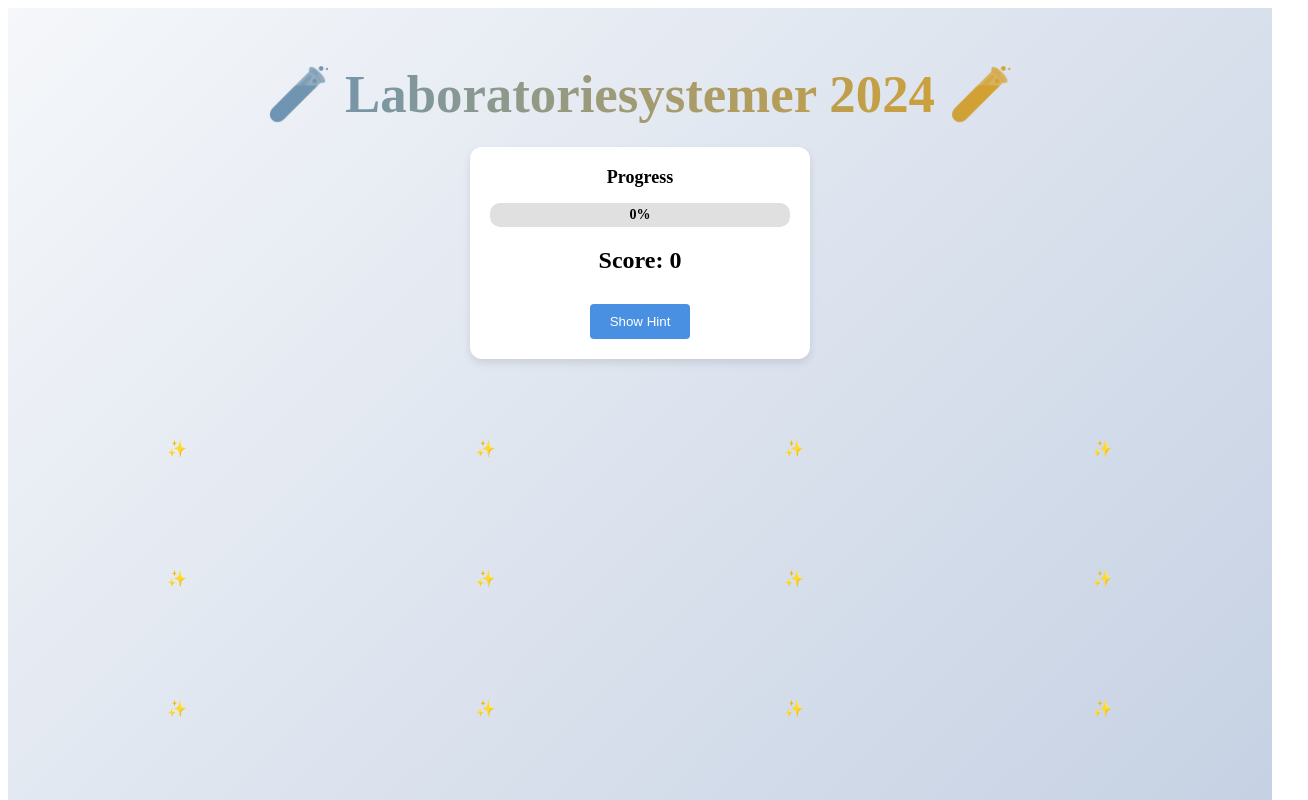
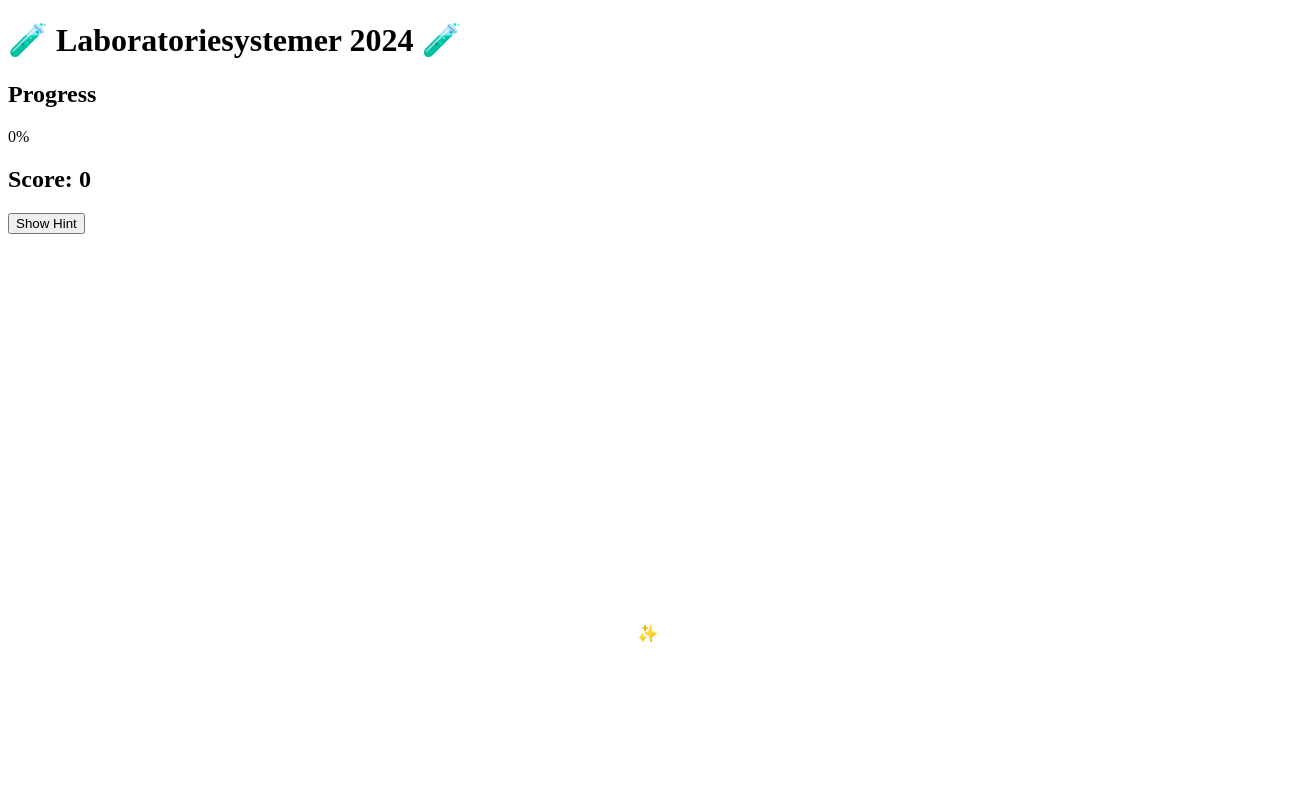
Before and after one commit to Ianropke/Labsys, a React (Create React App) app: page / in a window 1280 px wide. Shown: the top 800 px of the page, 1308 px wide, since content can reach past the window. Built offline with nearby package versions, Linux system fonts and the light colour scheme.

Commit message:
Update App.css

```diff
--- a/src/App.css
+++ b/src/App.css
@@ -1,106 +1,20 @@
 /* App.css */
 
-.app-container {
-  background: linear-gradient(135deg, #f5f7fa, #c3cfe2);
-  min-height: 100vh;
-  padding: 20px;
-  text-align: center;
+/* ... other styles remain unchanged ... */
+
+/* Updated .card-back class */
+.card-back {
+  /* Removed the CSS variable for background color */
+  /* background-color: var(--card-color, #4a90e2); */ /* This line is removed */
+  color: white;
+  transform: rotateY(180deg);
+  flex-direction: column;
+  padding: 10px;
+  border-radius: 12px;
+  backface-visibility: hidden;
 }
 
-.app-title {
-  margin-bottom: 20px;
-  background: linear-gradient(90deg, #4a90e2, #f9a602);
-  -webkit-background-clip: text;
-  background-clip: text;
-  color: transparent;
-  font-weight: bold;
-  font-size: calc(2.5rem + 1vw);
-  line-height: 1.2;
-  word-break: break-word;
-}
-
-.progress-bar-container {
-  margin-bottom: 30px;
-  padding: 20px;
-  background-color: #ffffff;
-  border-radius: 12px;
-  box-shadow: 0 4px 8px rgba(0, 0, 0, 0.1);
-  display: inline-block;
-  text-align: center;
-  width: fit-content;
-}
-
-.progress-title {
-  margin: 0 0 15px;
-  font-size: 18px;
-  font-weight: bold;
-}
-
-.progress-bar {
-  background: #e0e0e0;
-  border-radius: 10px;
-  overflow: hidden;
-  width: 300px;
-  height: 24px;
-  position: relative;
-  margin: 0 auto 15px;
-}
-
-.progress-bar-fill {
-  background: linear-gradient(90deg, #4a90e2, #00ced1);
-  height: 100%;
-  transition: width 0.5s ease;
-}
-
-.progress-bar-text {
-  position: absolute;
-  top: 50%;
-  left: 50%;
-  transform: translate(-50%, -50%);
-  font-size: 14px;
-  font-weight: bold;
-  color: black;
-  margin: 0;
-}
-
-.hint-button {
-  background-color: #4a90e2;
-  color: white;
-  padding: 10px 20px;
-  border: none;
-  border-radius: 4px;
-  cursor: pointer;
-  margin-top: 10px;
-}
-
-.hint-button:disabled {
-  background-color: #ccc;
-  cursor: not-allowed;
-}
-
-.cards-grid {
-  display: grid;
-  grid-template-columns: repeat(4, 1fr);
-  gap: 10px;
-  justify-items: center;
-}
-
-.card-container {
-  perspective: 1000px;
-}
-
-.card {
-  width: 100%;
-  height: 120px;
-  position: relative;
-  transform-style: preserve-3d;
-  transition: transform 0.6s;
-}
-
-.card.flipped {
-  transform: rotateY(180deg);
-}
-
+/* Ensure .card-face class includes backface-visibility */
 .card-face {
   position: absolute;
   width: 100%;
@@ -113,40 +27,4 @@
   justify-content: center;
 }
 
-.card-front {
-  background-color: #e0e0e0;
-  color: black;
-}
-
-.card-back {
-  background-color: var(--card-color, #4a90e2);
-  color: white;
-  transform: rotateY(180deg);
-  flex-direction: column;
-  padding: 10px;
-}
-
-.modal {
-  position: fixed;
-  top: 50%;
-  left: 50%;
-  transform: translate(-50%, -50%);
-  background-color: white;
-  padding: 20px;
-  border-radius: 8px;
-  box-shadow: 0 2px 4px rgba(0,0,0,0.1);
-  text-align: center;
-  max-width: 80%;
-  max-height: 80%;
-  overflow-y: auto;
-}
-
-.close-button {
-  background-color: #4a90e2;
-  color: white;
-  padding: 10px 20px;
-  border: none;
-  border-radius: 4px;
-  margin-top: 10px;
-  cursor: pointer;
-}
+/* ... rest of your CSS styles ... */
```
